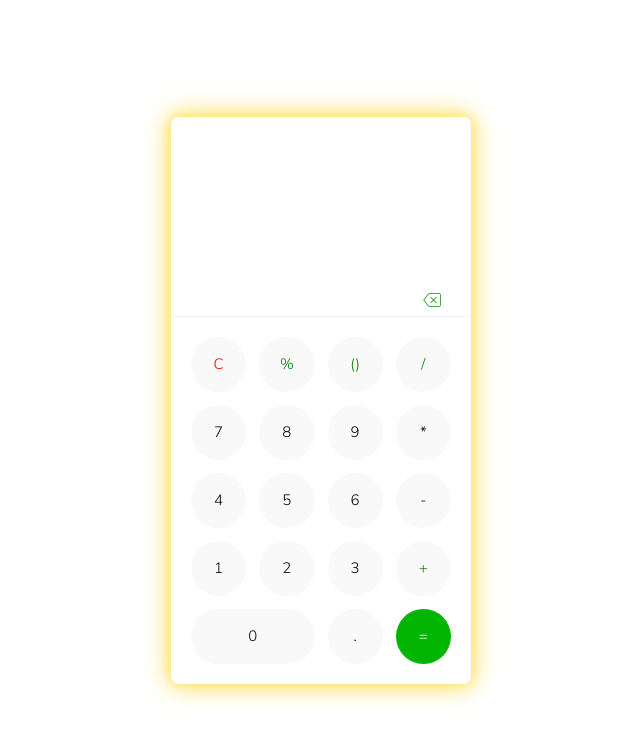
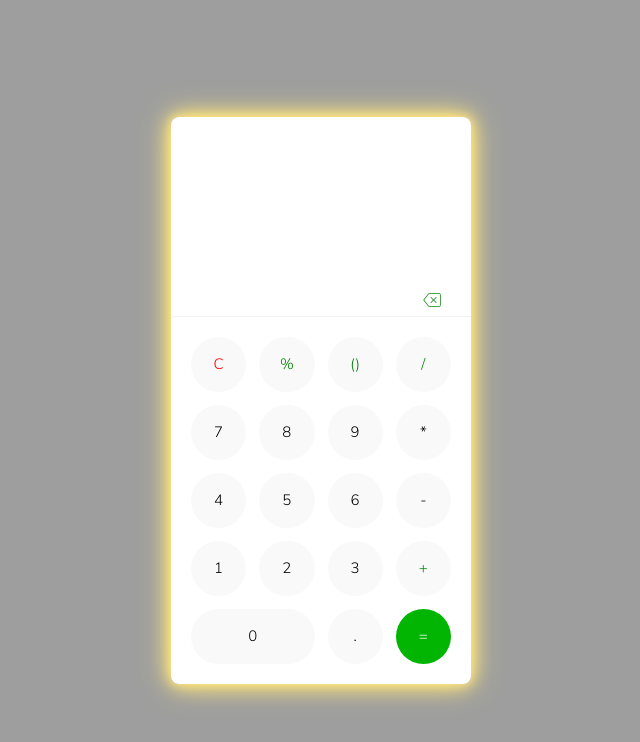
Before and after one commit to bktpp/calculator-app, a plain HTML site: page index.html in a window 1280 px wide. Shown: the whole page, without its empty margins (319-959 px from the left). Drawn offline with nearby package versions, Linux system fonts and the light colour scheme; the site is published under a folder, as on GitHub Pages, so addresses that start at the root find nothing.

Commit message:
changed image path for background

```diff
--- a/styles.css
+++ b/styles.css
@@ -8,7 +8,7 @@ body {
     justify-content: center;
     align-items: center;
     height: 100vh;
-    background-image: url('/images/saqib-iqbal-digital-kLH3S_aQXds-unsplash.jpg');
+    background-image: url('./images/saqib-iqbal-digital-kLH3S_aQXds-unsplash.jpg');
     background-size: cover;
     background-repeat: no-repeat;
     background-position: center center;
```
